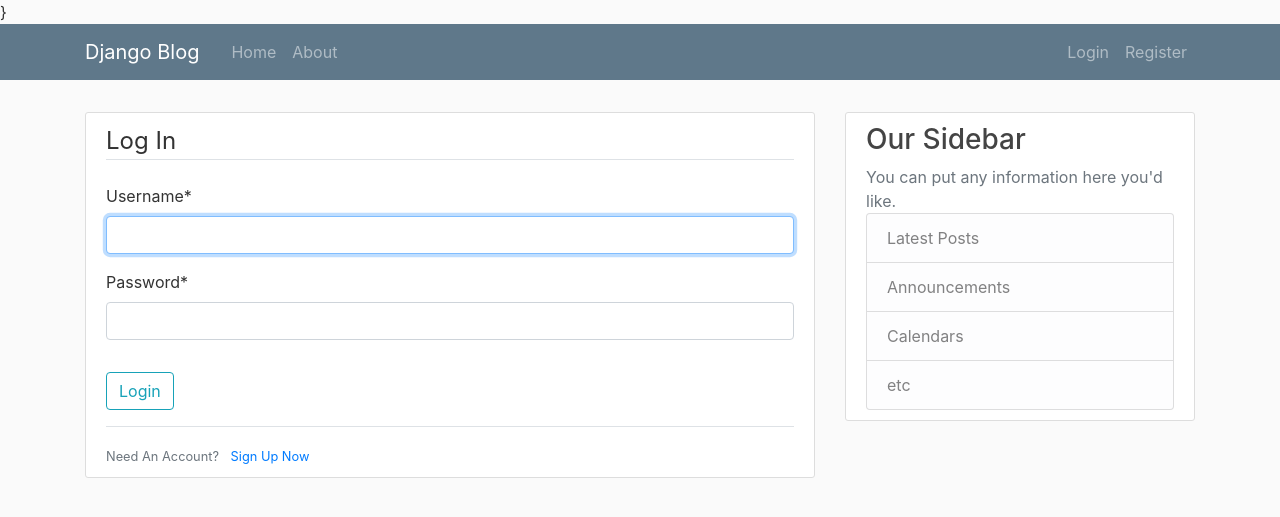
After one commit to HarIgo23/blog, a Django app: page /login/ in a window 1280 px wide. The commit adds this page. Shown: the top 517 px of the page. Run offline with Django 3.2, Linux system fonts and the light colour scheme; some libraries are stand-ins or nearby versions.

Commit message:
TUTORIAL 7 Python Django Tutorial: Full-Featured Web App Part 7 - Login and Logout System

```diff
--- a/django_project/blog/templates/blog/header.html
+++ b/django_project/blog/templates/blog/header.html
@@ -13,8 +13,13 @@
                 </div>
                 <!-- Navbar Right Side -->
                 <div class="navbar-nav">
-                    <a href="/" class="nav-item nav-link">Login</a>
-                    <a href="{% url 'register' %}" class="nav-item nav-link">Register</a>
+                    {% if user.is_authenticated %}
+                        <a href="{% url 'profile' %}" class="nav-item nav-link">{{ user.username }}</a>
+                        <a href="{% url 'logout' %}" class="nav-item nav-link">Logout</a>
+                    {% else %}
+                        <a href="{% url 'login' %}" class="nav-item nav-link">Login</a>
+                        <a href="{% url 'register' %}" class="nav-item nav-link">Register</a>
+                    {% endif %}
                 </div>
             </div>
         </div>
--- a/django_project/django_project/settings.py
+++ b/django_project/django_project/settings.py
@@ -123,3 +123,7 @@
 STATIC_URL = '/static/'
 
 CRISPY_TEMPLATE_PACK = 'bootstrap4'
+
+LOGIN_REDIRECT_URL = 'blog-home'
+
+LOGIN_URL = 'login'
--- a/django_project/django_project/urls.py
+++ b/django_project/django_project/urls.py
@@ -14,11 +14,15 @@
     2. Add a URL to urlpatterns:  path('blog/', include('blog.urls'))
 """
 from django.contrib import admin
+from django.contrib.auth import views as auth_views
 from django.urls import path, include
 from users import views as users_views
 
 urlpatterns = [
     path('admin/', admin.site.urls),
     path('register/', users_views.register, name='register'),
+    path('profile/', users_views.profile, name='profile'),
+    path('login/', auth_views.LoginView.as_view(template_name="users/login.html"), name='login'),
+    path('logout/', auth_views.LogoutView.as_view(template_name="users/logout.html"), name='logout'),
     path('', include('blog.urls')),
 ]
--- /dev/null
+++ b/django_project/users/templates/users/login.html
@@ -0,0 +1,21 @@
+{% extends "blog/base.html" %}
+{% load crispy_forms_tags %}
+{% block content %}
+    <div class="content-section">
+        <form method="POST">
+            {% csrf_token %}
+            <fieldset class="form-group">
+                <legend class="border-bottom mb-4">Log In</legend>
+                {{ form|crispy }}
+            </fieldset>
+            <div class="form-group">
+                <button type="submit" class="btn btn-outline-info">Login</button>
+            </div>
+        </form>
+        <div class="border-top pt-3">
+            <small class="text-muted">
+                Need An Account? <a class="ml-2" href="{% url 'register' %}">Sign Up Now</a>
+            </small>
+        </div>
+    </div>
+{% endblock content %}}
--- /dev/null
+++ b/django_project/users/templates/users/profile.html
@@ -0,0 +1,4 @@
+{% extends "blog/base.html" %}
+{% block content %}
+    <h1>{{ user.username }}</h1>
+{% endblock content %}}
```
Also changed, not shown: django_project/users/forms.py (added, +11 -0 lines), django_project/users/templates/users/logout.html (added, +9 -0 lines), django_project/users/views.py (+8 -3 lines).
